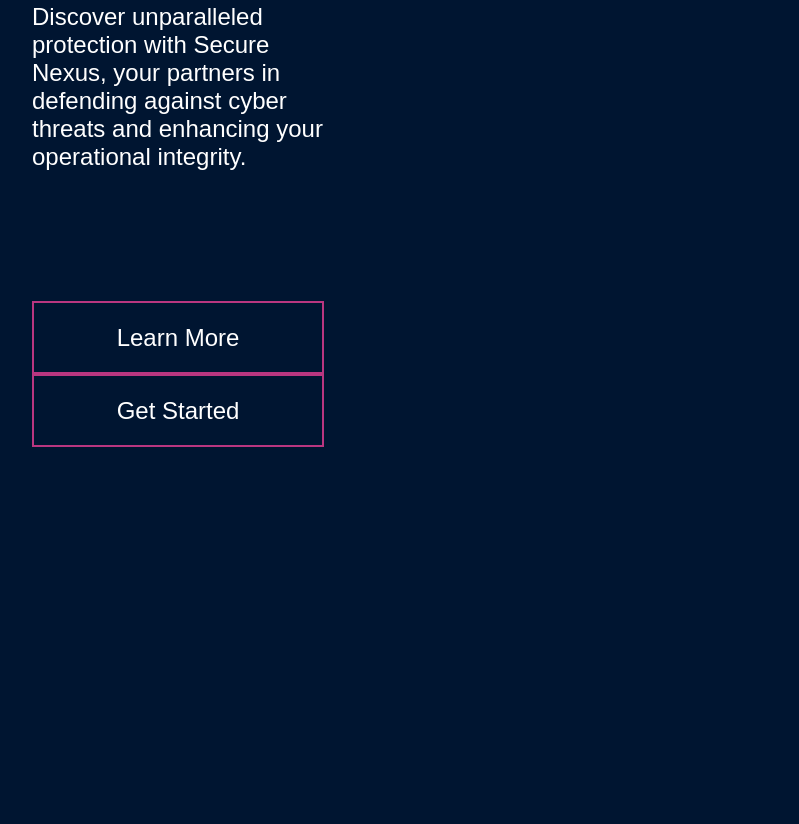
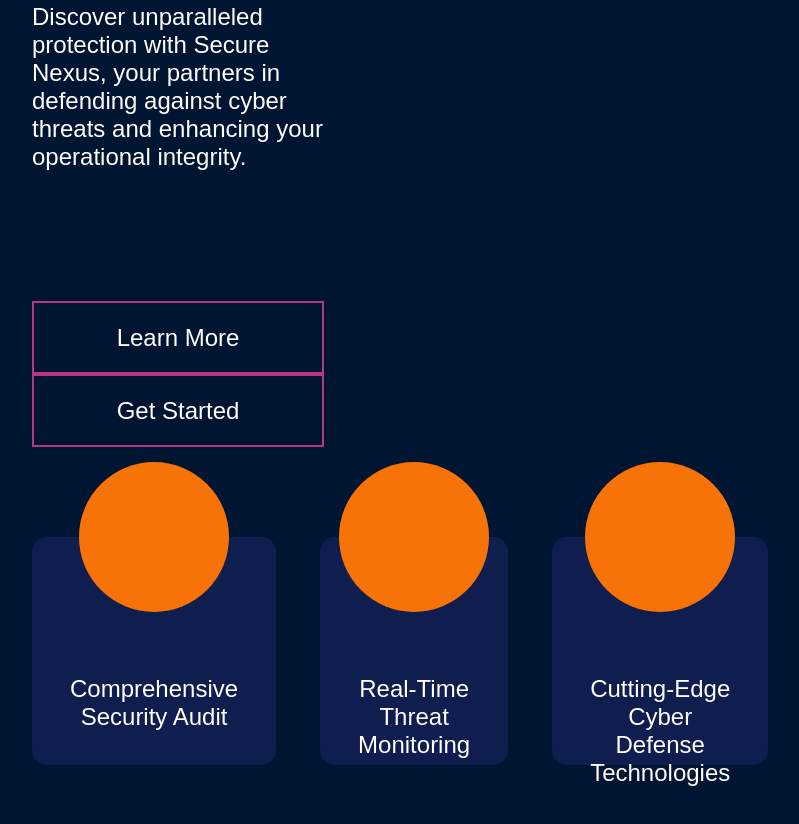
Before and after one commit to serg444s/Secure-Nexus, a website built with Vite: page index.html in a window 1280 px wide. Shown: the part 444-1268 px from the top of the page, without its empty margins (468-1267 px from the left). Before the commit the page ends 914 px from the top, so only its background shows below. Built offline with nearby package versions, Linux system fonts and the light colour scheme; files whose address does not match are found by name.

Commit message:
hero list
add hero-list-item

```diff
--- a/index.html
+++ b/index.html
@@ -11,6 +11,7 @@
     <div class="container">
       <header class="header">
         <a href="/index.html" class="logo">Secure Nexus</a>
+        <div class="nav-container">
           <nav>
             <ul class="nav-list">
               <li><a href="#home" class="nav-list-item">Home</a></li>
@@ -21,18 +22,20 @@
             </ul>
           </nav>
           <a href="#contact" class="protection">Get Protection Now</a>
+        </div>
       </header>
 
       <main>
-        <section class="hero">
+        <section>
+          <div class="hero">
             <div class="hero-left">
               <h2 class="hero-title">
                 Empowering Your Digital World with Advanced Security Solutions
               </h2>
               <p class="hero-text">
-              Discover unparalleled protection with Secure Nexus, your partners
-              in defending against cyber threats and enhancing your operational
-              integrity.
+                Discover unparalleled protection with Secure Nexus, your
+                partners in defending against cyber threats and enhancing your
+                operational integrity.
               </p>
               <div>
                 <button type="button" class="hero-button">Learn More</button>
@@ -42,6 +45,24 @@
             <div class="img-container">
               <img src="./img//layer.png" />
             </div>
+          </div>
+
+          <ul class="hero-list">
+            <li class="hero-list-item">
+              <div class="hero-list-img"></div>
+              <p class="hero-list-text">Comprehensive Security Audit</p>
+            </li>
+            <li class="hero-list-item">
+              <div class="hero-list-img"></div>
+              <p class="hero-list-text">Real-Time Threat Monitoring</p>
+            </li>
+            <li class="hero-list-item">
+              <div class="hero-list-img"></div>
+              <p class="hero-list-text">
+                Cutting-Edge Cyber Defense Technologies
+              </p>
+            </li>
+          </ul>
         </section>
       </main>
     </div>
--- a/style.css
+++ b/style.css
@@ -74,12 +74,18 @@
 .header {
   display: flex;
   align-items: center;
+  justify-content: space-between;
 }
 
 .logo {
   font-weight: 400;
   font-size: 26px;
   color: #df3d0f;
+}
+
+.nav-container {
+  display: flex;
+  align-items: center;
 }
 
 .nav-list {
@@ -101,6 +107,11 @@
   padding: 15px 8px;
   background: linear-gradient(90deg, #3b34a1 0%, #e1400f 100%);
   margin-left: 49px;
+}
+
+.protection:hover,
+.protection:focus {
+  color: black;
 }
 
 /* hero */
@@ -150,3 +161,38 @@
 .hero-button:focus {
   background: linear-gradient(90deg, #3b34a1 0%, #e1400f 100%);
 }
+
+.hero-list {
+  display: flex;
+  gap: 44px;
+  margin: 90px auto;
+}
+
+.hero-list-item {
+  border-radius: 15px;
+  width: 334px;
+  height: 228px;
+  background-color: rgba(59, 52, 160, 0.27);
+  padding: 24px 38px;
+  position: relative;
+  display: flex;
+  flex-direction: column;
+  align-items: center;
+}
+
+.hero-list-text {
+  font-weight: 400;
+  font-size: 24px;
+  text-align: center;
+  margin-top: 114px;
+}
+
+.hero-list-img {
+  width: 150px;
+  height: 150px;
+  border-radius: 100%;
+  background-color: #f77307;
+  position: absolute;
+  top: 0;
+  transform: translateY(-50%);
+}
```
Lines whose indentation alone changed are shown as unchanged.
